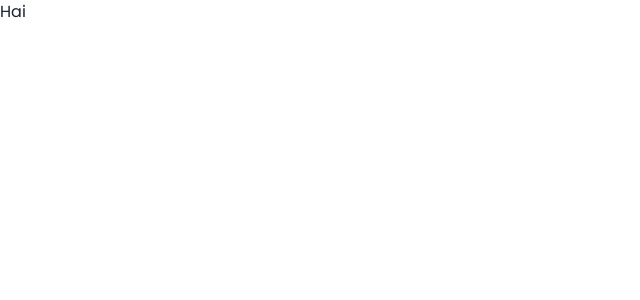
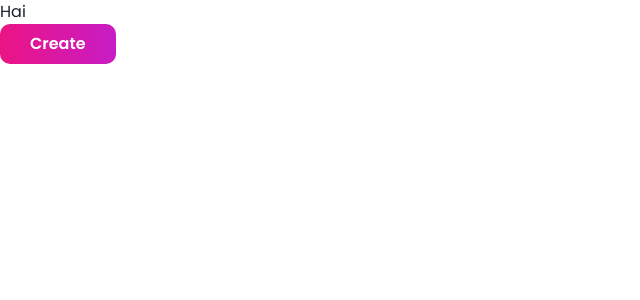
Before and after one commit to Roshan-24/graphique-nft-web, a React (Vite) app: page / in a window 1280 px wide. Shown: the top 300 px of the page, without its empty margins (0-640 px from the left). Built offline with nearby package versions, Linux system fonts and the light colour scheme.

Commit message:
Add Button variants

```diff
--- a/src/pages/Home.jsx
+++ b/src/pages/Home.jsx
@@ -1,3 +1,10 @@
-const Home = () => <div>Hai</div>;
+import { Button } from "@chakra-ui/react";
+
+const Home = () => (
+  <>
+    <div>Hai</div>
+    <Button variant={"primary"}>Create</Button>
+  </>
+);
 
 export default Home;
--- a/src/theme/colors.js
+++ b/src/theme/colors.js
@@ -1,16 +1,16 @@
 const colors = {
   primary: "#DA18A3",
-  "gradient-left": "EB1484",
-  "gradient-right": "C81CC5",
+  "gradient-left": "#EB1484",
+  "gradient-right": "#C81CC5",
   dark: "#24252D",
   white: "#FFFFFF",
   grey1: "#E3E1E3",
-  grey2: "888888",
+  grey2: "#888888",
   grey3: "#4F4F4F",
-  black1: "2D2E36",
-  black2: "1B1A21",
-  black3: "E3E1E3",
-  black4: "24252D"
+  black1: "#2D2E36",
+  black2: "#1B1A21",
+  black3: "#E3E1E3",
+  black4: "#24252D"
 };
 
 export default colors;
--- /dev/null
+++ b/src/theme/components/button.js
@@ -0,0 +1,21 @@
+const ButtonStyle = {
+  variants: {
+    primary: {
+      bgGradient: "linear(to-r, gradient-left, gradient-right)",
+      color: "white",
+      borderRadius: "10px",
+      px: "30px",
+      py: "9px"
+    },
+    secondary: {
+      bg: "none",
+      borderColor: "primary",
+      borderWidth: "2px",
+      color: "primary",
+      px: "30px",
+      py: "9px"
+    }
+  }
+};
+
+export default ButtonStyle;
--- a/src/theme/index.js
+++ b/src/theme/index.js
@@ -2,6 +2,7 @@ import { extendTheme } from "@chakra-ui/react";
 import colors from "./colors";
 import styles from "./styles";
 import fonts from "./fonts";
+import ButtonStyle from "./components/button";
 
 const config = {
   initialColorMode: "system"
@@ -11,7 +12,10 @@ const overrides = extendTheme({
   colors,
   styles,
   config,
-  fonts
+  fonts,
+  components: {
+    Button: ButtonStyle
+  }
 });
 
 export default extendTheme(overrides);
```
